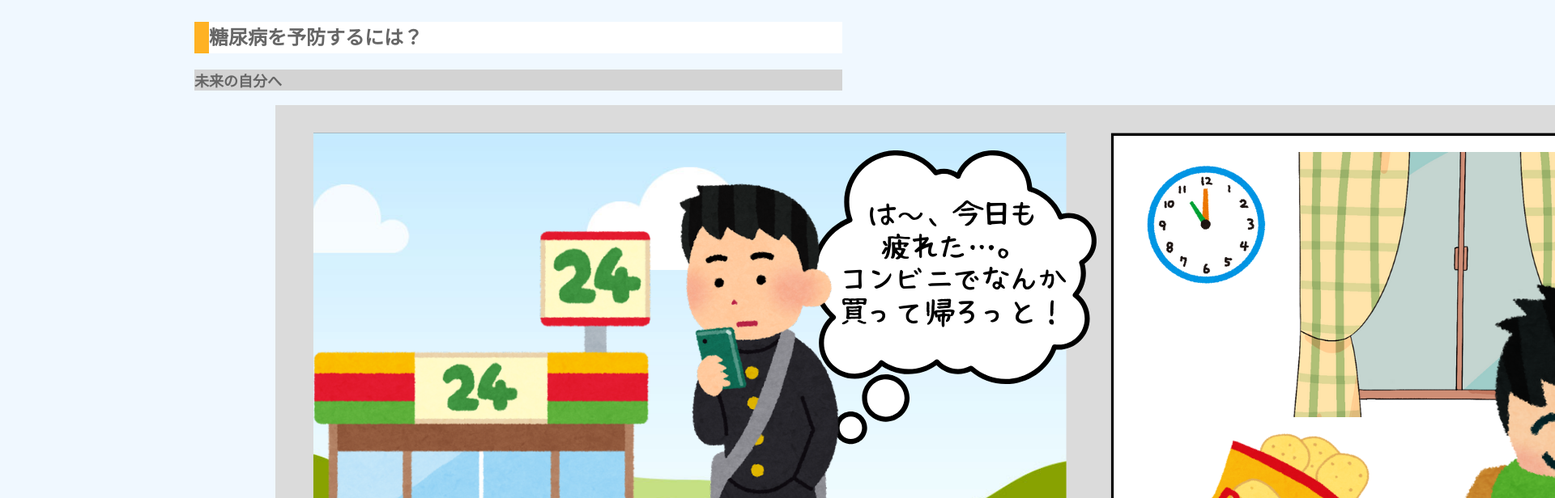
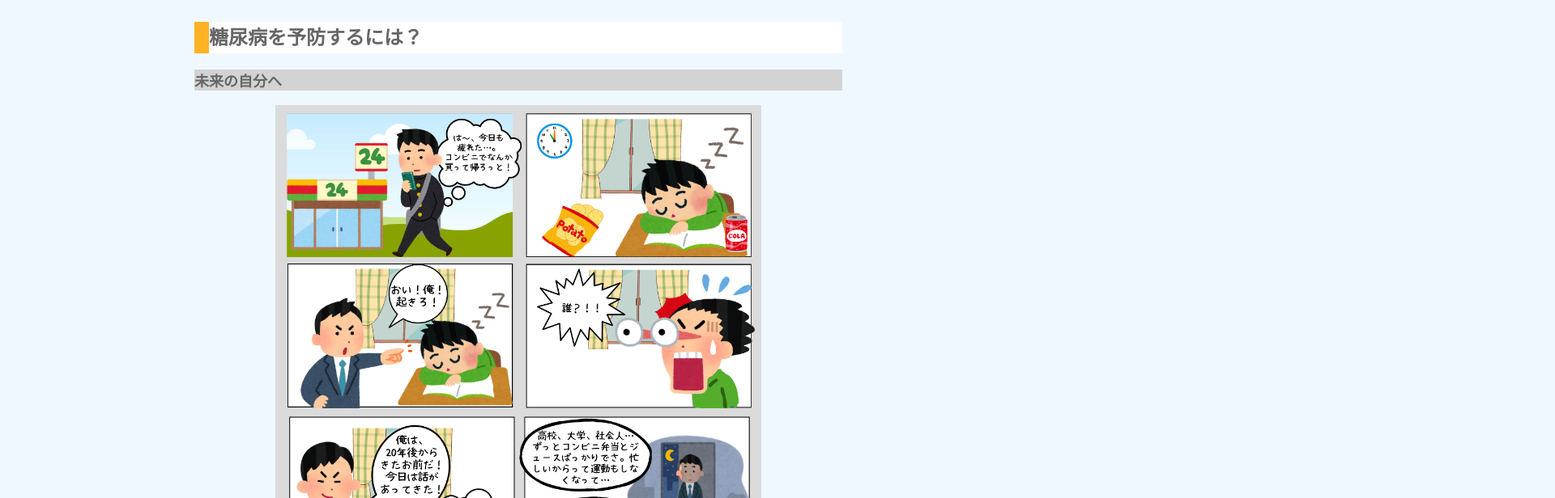
Before and after one commit to rina-kuri/tounyou, a plain HTML site: page index.html in a window 1280 px wide. Shown: the part 1960-2576 px from the top of the page at 81% size, 1920 px wide, since content can reach past the window. Drawn offline with Linux system fonts and the light colour scheme; files whose address does not match are found by name.

Commit message:
Update main.css

```diff
--- a/main.css
+++ b/main.css
@@ -50,7 +50,7 @@ p{
     line-height: 1.8;
 }
 
-figure{
+img{
     width: 100%;
     height: auto;
     max-width: 600px;
```
